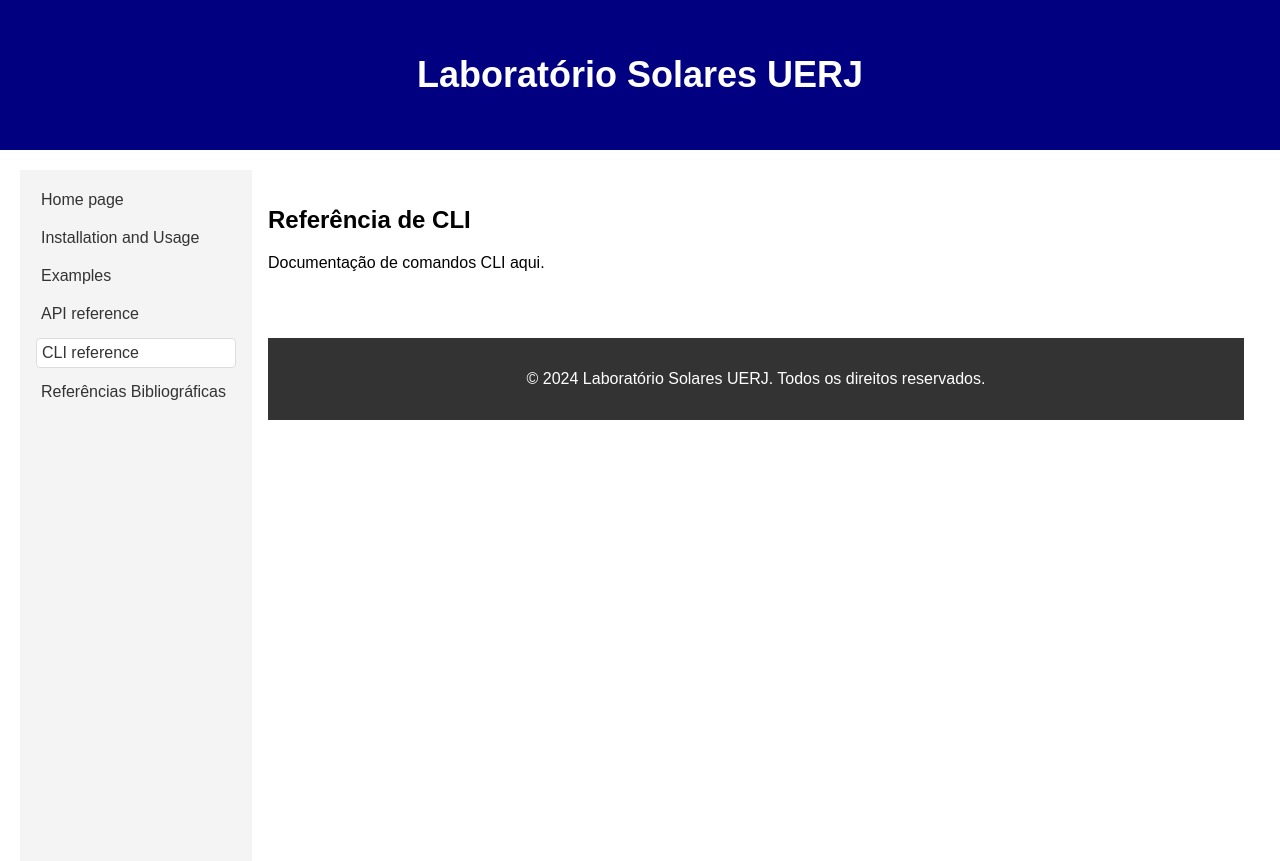
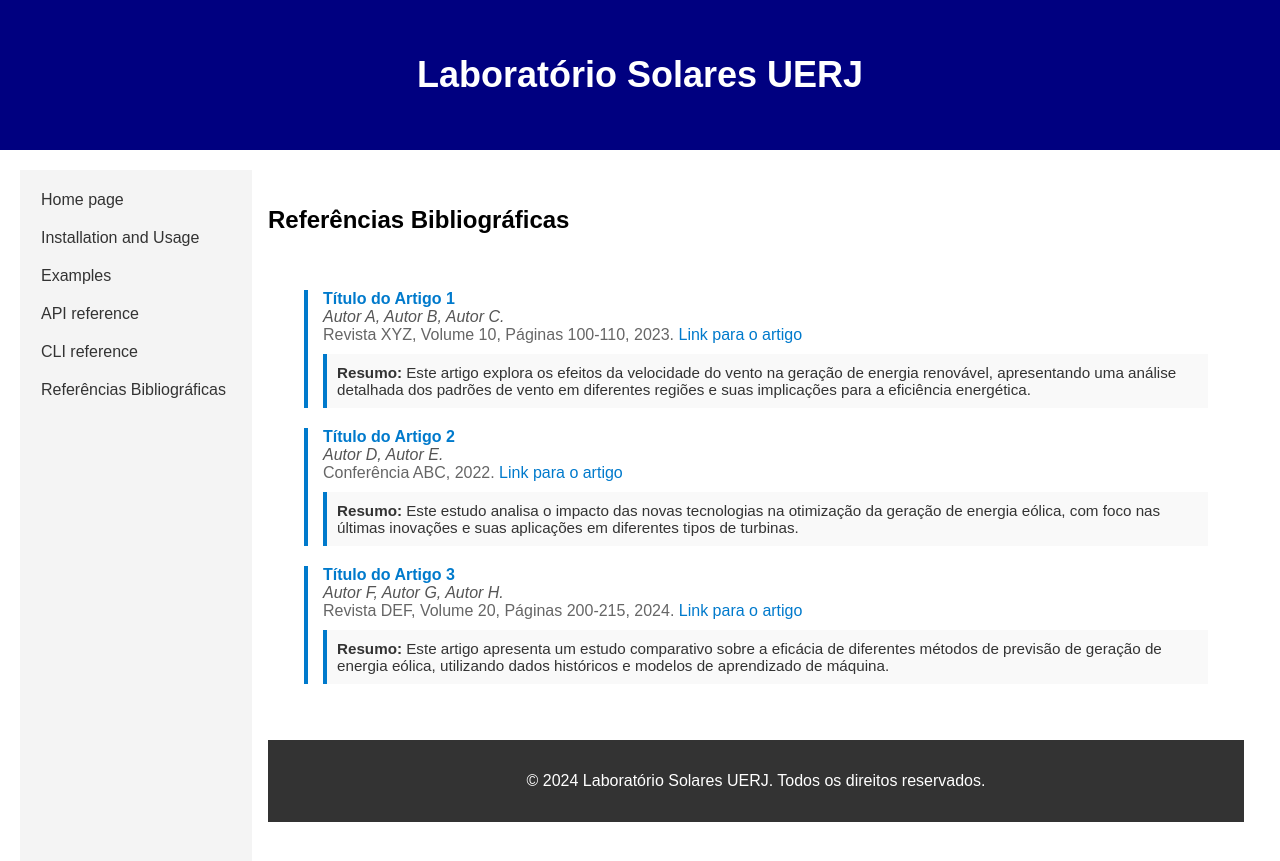
Before and after one commit to LabSolares-UERJ/main, a Jekyll site: the page built from documentation/cli_reference.html, in a window 1280 px wide. Shown: the top 861 px of the page. Built offline with Jekyll 4.4.1, drawn with Linux system fonts in a browser that asks for light colours.

Commit message:
Update cli_reference.html

```diff
--- a/documentation/cli_reference.html
+++ b/documentation/cli_reference.html
@@ -1,13 +1,45 @@
 ---
 layout: default
-title: "Referência de CLI"
-permalink: /documentation/cli_reference/
+title: "Referências Bibliográficas"
 ---
 
-<h2>Referência de CLI</h2>
+<h2>Referências Bibliográficas</h2>
 
-<p>Documentação de comandos CLI aqui.</p>
+<div class="container">
+    <main>
+        <div class="reference">
+            <div class="reference-title">Título do Artigo 1</div>
+            <div class="reference-author">Autor A, Autor B, Autor C.</div>
+            <div class="reference-details">Revista XYZ, Volume 10, Páginas 100-110, 2023.
+                <a href="https://example.com/artigo1" target="_blank">Link para o artigo</a>
+            </div>
+            <div class="reference-abstract">
+                <strong>Resumo:</strong> Este artigo explora os efeitos da velocidade do vento na geração de energia renovável, apresentando uma análise detalhada dos padrões de vento em diferentes regiões e suas implicações para a eficiência energética.
+            </div>
+        </div>
 
-<div style="height: 50px;"></div>
+        <div class="reference">
+            <div class="reference-title">Título do Artigo 2</div>
+            <div class="reference-author">Autor D, Autor E.</div>
+            <div class="reference-details">Conferência ABC, 2022.
+                <a href="https://example.com/artigo2" target="_blank">Link para o artigo</a>
+            </div>
+            <div class="reference-abstract">
+                <strong>Resumo:</strong> Este estudo analisa o impacto das novas tecnologias na otimização da geração de energia eólica, com foco nas últimas inovações e suas aplicações em diferentes tipos de turbinas.
+            </div>
+        </div>
+
+        <div class="reference">
+            <div class="reference-title">Título do Artigo 3</div>
+            <div class="reference-author">Autor F, Autor G, Autor H.</div>
+            <div class="reference-details">Revista DEF, Volume 20, Páginas 200-215, 2024.
+                <a href="https://example.com/artigo3" target="_blank">Link para o artigo</a>
+            </div>
+            <div class="reference-abstract">
+                <strong>Resumo:</strong> Este artigo apresenta um estudo comparativo sobre a eficácia de diferentes métodos de previsão de geração de energia eólica, utilizando dados históricos e modelos de aprendizado de máquina.
+            </div>
+        </div>
+    </main>
+</div>
 
 {% include footer.html %}
```
